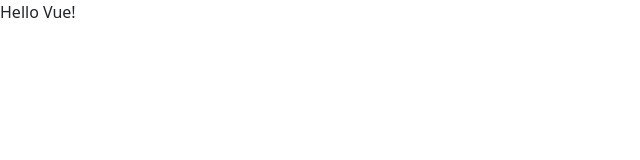
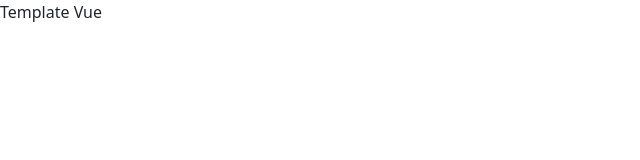
Before and after one commit to micheledimassimo/template-html-css-js-boostrap-vue, a plain HTML site: page index.html in a window 1280 px wide. Shown: the full height of the page, 0-640 px from the left. Drawn offline with nearby package versions, Linux system fonts and the light colour scheme.

Commit message:
v1.2 migliorato template

```diff
--- a/index.html
+++ b/index.html
@@ -11,12 +11,16 @@
         <link rel="stylesheet" href="css/style.css">
     </head>
     <body>
-        <header>
+        <div id="app">
 
-        </header>
-        <main>
-            <div id="app">{{ message }}</div>
-        </main>
+            <header>
+
+            </header>
+            <main>
+                {{ message }}
+            </main>
+
+        </div>
 
         <!-- VUEJS Link -->
         <script src="https://unpkg.com/vue@3/dist/vue.global.js"></script>
--- a/js/scripts.js
+++ b/js/scripts.js
@@ -3,7 +3,7 @@ const { createApp } = Vue
     createApp({
         data() {
             return {
-                message: 'Hello Vue!'
+                message: 'Template Vue'
             }
         }
-    }).mount('#app')
+    }).mount('#app');
```
